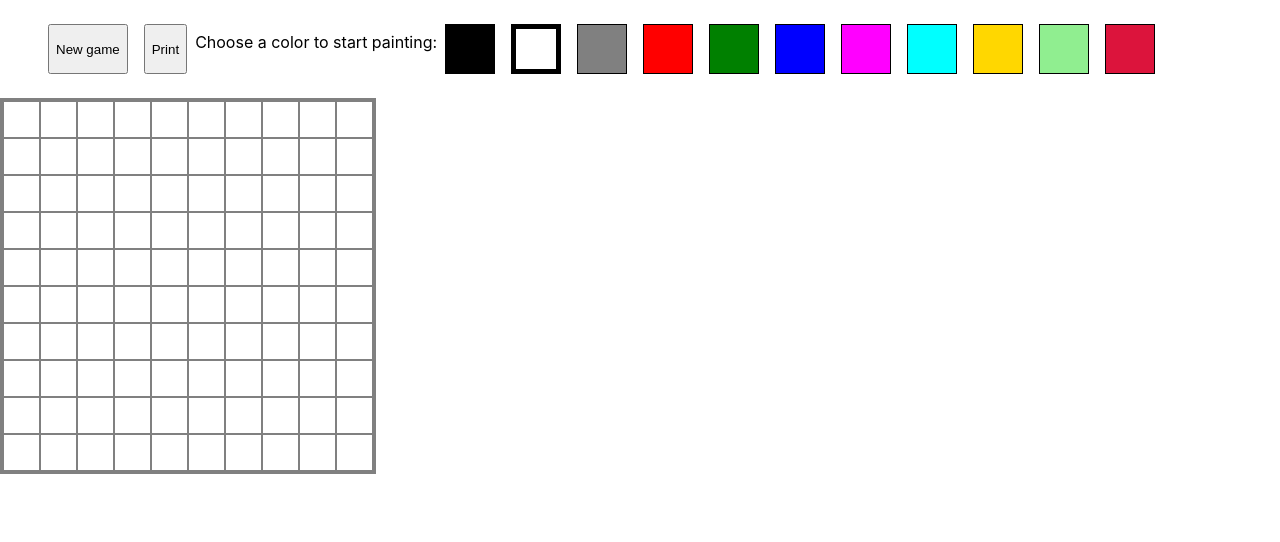
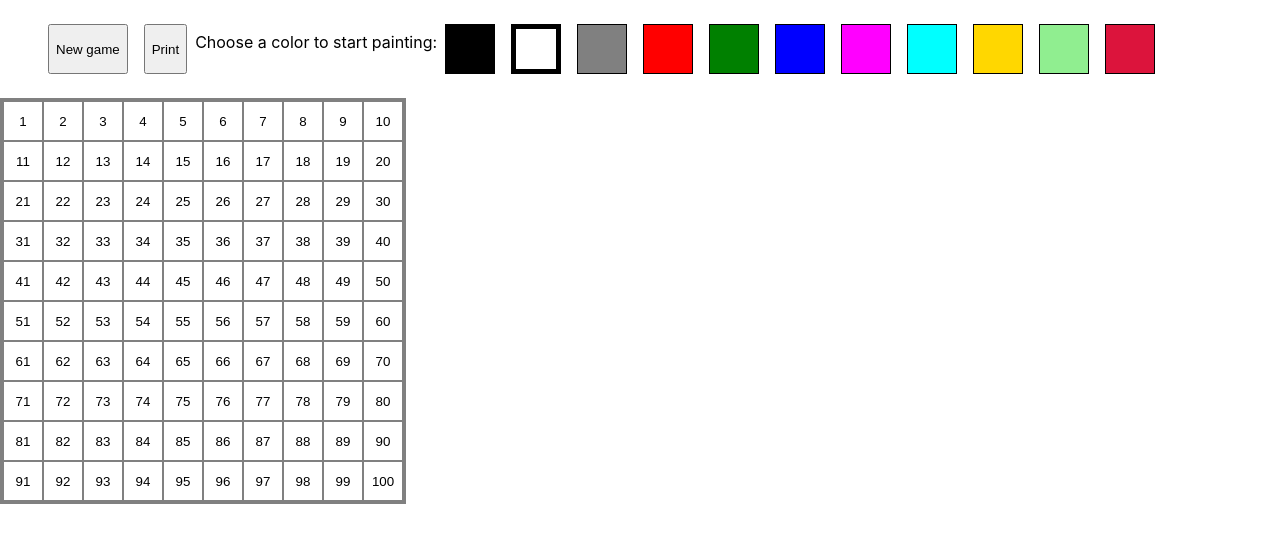
Before and after one commit to jangelolvera/paint_AngelOlvera, a React (Create React App) app: page / in a window 1280 px wide. Shown: the top 542 px of the page. Built offline with nearby package versions, Linux system fonts and the light colour scheme.

Commit message:
Ya se puede pintar pixel por pixel

```diff
--- a/src/App.css
+++ b/src/App.css
@@ -16,7 +16,7 @@ button{
 
 
 #pixels{
-  width: 370px;
+  width: 400px;
   display: flex;
   justify-content: flex-start;
   flex-wrap:wrap;
--- a/src/App.js
+++ b/src/App.js
@@ -1,4 +1,4 @@
-import React, {useState} from 'react';
+import React, {useState, useRef} from 'react';
 import './App.css';
 import Pallete from './pallete.js';
 import Canva from './canva'
@@ -7,13 +7,12 @@ function App() {
 
   const [selectedColor, setSelectedColor] = useState('white');
 
-
   return (
     <div className="App">
 
       <Pallete selectedColor={selectedColor} setSelectedColor={setSelectedColor}/>
 
-      <Canva selectedColor={selectedColor}/>
+      <Canva selectedColor={selectedColor} setSelectedColor={setSelectedColor}/>
 
     </div>
   );
--- a/src/canva.js
+++ b/src/canva.js
@@ -1,34 +1,59 @@
-import React,{useState, useRef} from 'react';
+import React, { useState, useRef } from 'react';
 import "./App.js"
 import './App.css'
 
 
-function Canva(props){
-    const [color, setColor]=useState('white');
-    const draw=useRef();
-    let grid=[];
+function Canva(props) {
 
-    function paint(event){
+    let grid = [];//Pasar al padre
+
+    //Genera un arreglo de 100 divs para formar un cuadro de 10x10
+    for (let i = 1; i <= 100; i++) {//Pasar
+
+        grid.push({id:i, pxcolor:'#FFFF', height:'40px', width:'40px'});
+
     }
 
-    for(let i=0; i<100;i++){
-        grid.push(<div
-            key={i}
-            onClick={paint}
-            style={{
-                width: '35px',
-                height:'35px',
-                backgroundColor: color,
-                border: '1px solid gray',
-                display:'flex',
-                justifyItems:'center'
+    const [sgrid, setSgrid] = useState(grid);//Padre
 
-            }}
-        ></div>);
+    //Pinta cada cuadro cada que se haga click
+    function paintIndex(event) {
+        setSgrid(
+            sgrid.map(
+              (pixel)=>{
+                  if(pixel.id === Number(event.target.name))
+                    pixel.pxcolor=props.selectedColor;
+                return pixel;
+
+              }
+            )
+        );
+
     }
-    return(
-        <div id="drawingPanel" ref={draw}>
-            <div id="pixels">{grid}</div>
+
+
+    return (
+        <div id="drawingPanel">
+            <div id="pixels" onClick={paintIndex}>
+                {sgrid.map(
+                    (pixel)=>{
+                        return (
+                            <button
+                            name={pixel.id}
+                            key={pixel.id}
+                            style={{
+                                width: pixel.width,
+                                height: pixel.height,
+                                border: '1px solid gray',
+                                backgroundColor: pixel.pxcolor,
+                                margin:'0px',
+                                padding:'0px'
+                            }}
+                            >{pixel.id}</button>
+                        )
+                    }
+                )}
+            </div>
         </div>
     );
 
--- a/src/pallete.js
+++ b/src/pallete.js
@@ -1,6 +1,7 @@
 import React from 'react';
 import "./App.js"
 
+//Arreglo de colores que el usuario podrá seleccionar
 const colors = ['black', 'white', 'gray', 'red', 'green', 'blue', 'magenta', 'cyan', 'gold', 'lightgreen', 'crimson'];
 
 function Pallete(props) {
@@ -13,11 +14,14 @@ function Pallete(props) {
         <ul style={{ display: 'flex', listStyle: 'none' }}>
 
             <div className="header">
+                {/* botón para resetear el juego */}
                 <button type="reset" id="newgamebtn"> New game </button>
+                {/* botón para imprimir el dibujo */}
                 <button type="button" id="printbtn"> Print </button>
                 <p id="choosetxt">Choose a color to start painting: </p>
             </div>
 
+            {/* función que genera la paleta de colores */}
             {colors.map((color) => {
                 const isSelected = color === props.selectedColor;
                 const borderStyle = isSelected ? '5px solid black' : '1px solid black';
```
